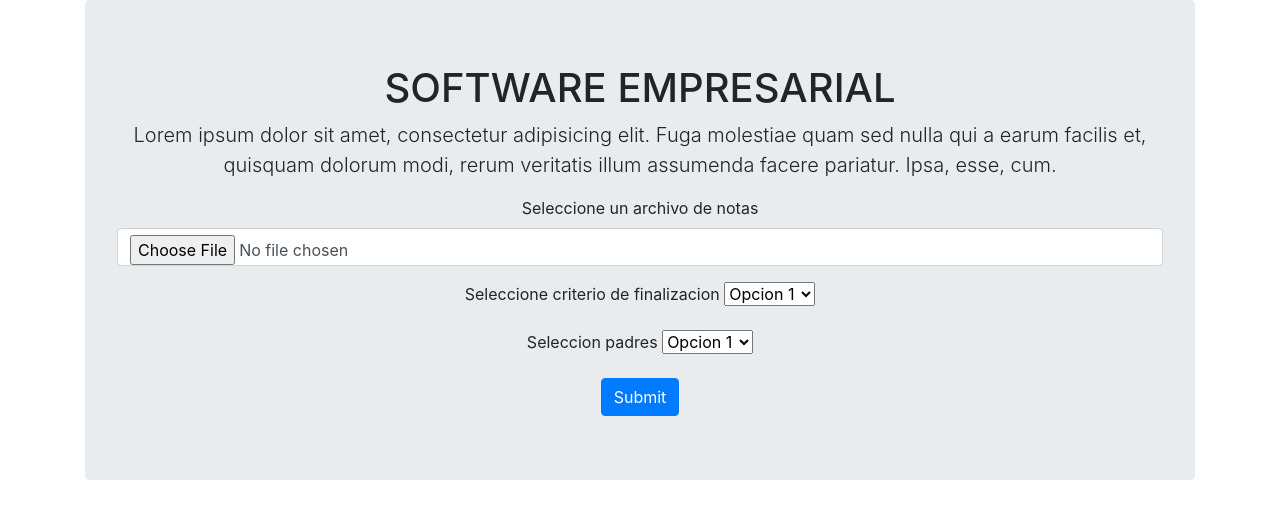
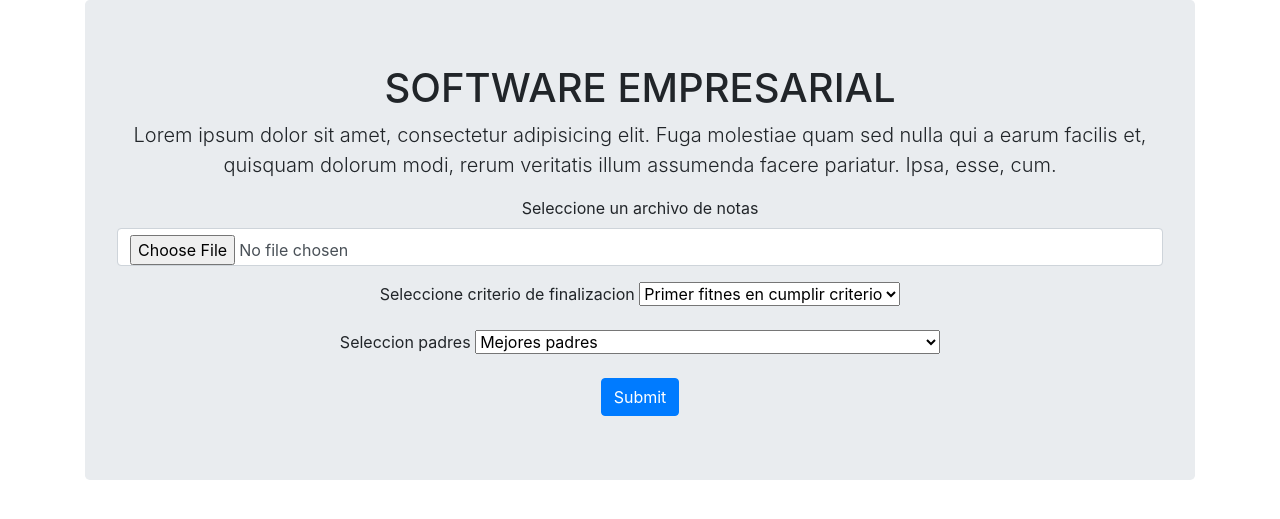
Before and after one commit to jorged104/IAGeneticoNotas, a Flask app: page /home in a window 1280 px wide. Shown: the top 519 px of the page. Run offline with Flask 2, Linux system fonts and the light colour scheme; some libraries are stand-ins or nearby versions.

Commit message:
Add padres y criterios

```diff
--- a/app.py
+++ b/app.py
@@ -20,14 +20,14 @@ def getprimero(val):
     return val[0]
 
 
-def test():
+def test(padres,crit):
     generacion = 0
     p = Poblacion()
-    fin = Criterio(p)
+    fin = Criterio(p,crit,generacion)
     while (fin == None):
         padres = Seleccionar(p,1)
         p = Emparejar(padres)
-        fin = Criterio(p)
+        fin = Criterio(p,crit,generacion)
         generacion += 1
         #print(generacion)
     print("SOLUCION: ", fin)
@@ -41,11 +41,13 @@ def clientes():
 @app.route("/entrenar",methods=['POST'])
 def entrenar():
     global arreglo
+    padres = int(request.form['padre'])
+    criterio = int(request.form['fin'])
     f = request.files['archivo']
     f.save(os.path.join("./archivo", "archivo.csv"))
     data = pd.read_csv(os.path.join("./archivo","archivo.csv"))
     arreglo = data.to_numpy()
-    test()
+    test(padres,criterio)
     return "hoña"
 
 
@@ -57,15 +59,33 @@ def Poblacion():
     #print(result)
     return result
 
-def Criterio(po):
+def Criterio(po,i,generacion):
     result = None
     fit = []
     fitnesFinal = 15
-    for i in range(16):
-        pts = Evaluar(po[i])
-        fit.append(pts)
-        if(pts < fitnesFinal):
-            return po[i]
+    generacionFinal = 100
+    fitnesPromedio = 35
+    #Primer fitnes en cumplir criterio
+    if i == 1:
+        for i in range(16):
+            pts = Evaluar(po[i])
+            fit.append(pts)
+            if(pts < fitnesFinal):
+                return po[i]
+    # GENEACION MAXIMA
+    if i==2:
+        if generacion >= generacionFinal:
+            return po[0]
+    # Fitnes Promedio
+    promedio = 0
+    if i==3:
+        for i in range(16):
+            pts = Evaluar(po[i])
+            promedio += pts
+        promedio /= len(po)
+        print("PROMEDIO :" , promedio)
+        if promedio < fitnesPromedio:
+            return po[0]
     return None
 
 
@@ -97,6 +117,28 @@ def Seleccionar(p,i):
         resultado.sort(key= ordenarSegundo )
         resultado = resultado[:8]
         resultado = list(map(getprimero,resultado))
+        return resultado
+    #OCho elegidos al azar
+    if(i == 2):
+        lista = []
+        while len(lista) < 8:
+            numrandom = random.randint(0,16)
+            if numrandom not in lista:
+                lista.append(numrandom)
+                resultado.append(p[numrandom])
+        return resultado
+    #Los mejores padres tienen mas probabilidad de ser elegidos 70% mejores 80% peores
+    if(i == 3):
+        for item in p:
+            resultado.append((item,Evaluar(item)))
+        resultado.sort(key= ordenarSegundo )
+        mejores = resultado[:8]
+        mejores = list(map(getprimero,resultado))
+        peores = resultado[8:]
+        peores = list(map(getprimero,resultado))
+        # hijo[0] = p1[0] if random.uniform(0,1)>0.5 else p2[0]
+        for i in range(8):
+            resultado[i] = mejores[i] if random.uniform(0,1)>0.70 else peores[i]
         return resultado
     return None
 
--- a/templates/index.html
+++ b/templates/index.html
@@ -14,18 +14,18 @@
         <div class="form-group">
           <label>Seleccione criterio de finalizacion</label>
           <select id="fin" name="fin">
-              <option value="1">Opcion 1</option>
-              <option value="2">Opcion 2</option>
-              <option value="3">Opcion 3</option>
+              <option value="1">Primer fitnes en cumplir criterio</option>
+              <option value="2">Generacion Maxima</option>
+              <option value="3">Fitnes Promedio</option>
           </select>
 
         </div>
         <div class="form-group">
           <label>Seleccion padres</label>
           <select id="padre" name="padre">
-            <option value="1">Opcion 1</option>
-            <option value="2">Opcion 2</option>
-            <option value="3">Opcion 3</option>
+            <option value="1">Mejores padres</option>
+            <option value="2">Elegidos al azar</option>
+            <option value="3">Los mejores padres tienen mas posibilidad de ser elegidos</option>
         </select>
         </div>
 
```
